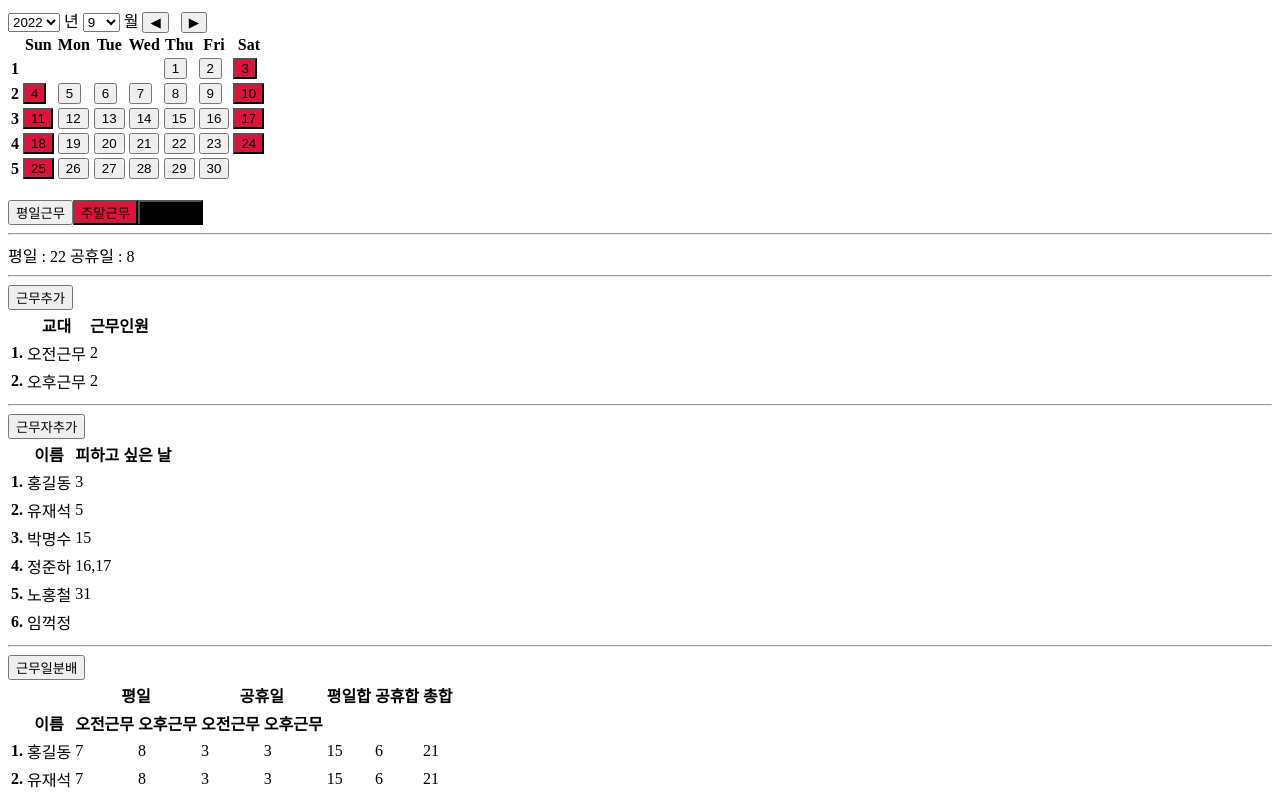
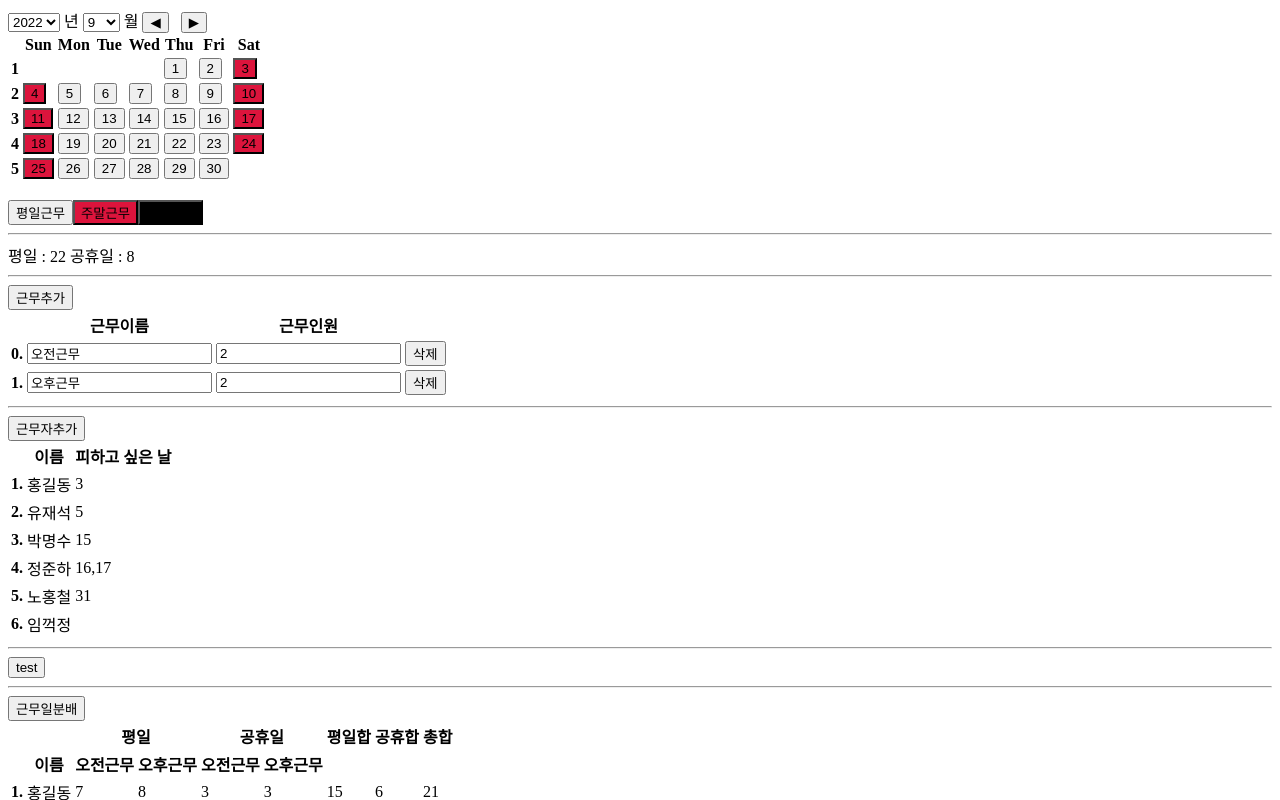
Before and after one commit to woajun/schedule-divider, a Vue app: page / in a window 1280 px wide. Shown: the top 800 px of the page. Built offline with nearby package versions, Linux system fonts and the light colour scheme.

Commit message:
SpecifyShifts

```diff
--- a/src/App.vue
+++ b/src/App.vue
@@ -191,6 +191,10 @@ const setWorkdays = ([day, holi]: [number, number]) => {
   <hr>
   <SpecifyWorker />
   <hr />
+  <button @click="onClick">
+    test
+  </button>
+  <hr />
   <DistributeWorking />
   <hr />
   <AssignSchedule />
--- a/src/components/SpecifyShifts/SpecifyShifts.vue
+++ b/src/components/SpecifyShifts/SpecifyShifts.vue
@@ -1,35 +1,69 @@
 <script lang="ts" setup>
+import { reactive } from 'vue';
+import { newID } from '../helper';
 
+interface Shift {
+  id: number,
+  name: string,
+  num: number,
+}
+
+const shifts = reactive<Shift[]>([
+  {
+    id: newID(),
+    name: '오전근무',
+    num: 2,
+  },
+  {
+    id: newID(),
+    name: '오후근무',
+    num: 2,
+  },
+]);
+
+const addShift = () => {
+  shifts.push({
+    id: newID(),
+    name: '',
+    num: 2,
+  });
+};
+
+const removeShift = (id: number) => {
+  const i = shifts.findIndex((s) => s.id === id);
+  shifts.splice(i, 1);
+};
 </script>
 <template>
   <div>
-    <div>
-      <button>
+    <button @click="addShift">
       근무추가
     </button>
-    </div>
-    <div>
     <table>
       <thead>
         <tr>
           <th />
-            <th>교대</th>
+          <th>근무이름</th>
           <th>근무인원</th>
         </tr>
       </thead>
       <tbody>
-          <tr>
-            <th>1.</th>
-            <td>오전근무</td>
-            <td>2</td>
-          </tr>
-          <tr>
-            <th>2.</th>
-            <td>오후근무</td>
-            <td>2</td>
+        <tr v-for="(shift, i) in shifts" :key="shift.id">
+          <th>{{ i }}.</th>
+          <td><input v-model="shift.name" :class="{ invalid: shift.name.length < 1 }" type="text"></td>
+          <td><input v-model="shift.num" type="number"></td>
+          <td>
+            <button @click="()=>removeShift(shift.id)">
+              삭제
+            </button>
+          </td>
         </tr>
       </tbody>
     </table>
   </div>
-  </div>
 </template>
+<style>
+  .invalid {
+    background-color: brown;
+  }
+</style>
--- a/src/components/helper.ts
+++ b/src/components/helper.ts
@@ -11,3 +11,9 @@ export const iterate: Iterate = (num: number, el?:unknown) => {
   }
   return Array(num).fill(0).map((e, i) => i);
 };
+
+let idGenerator = 0;
+export const newID = () => {
+  idGenerator += 1;
+  return idGenerator;
+};
```
Lines whose indentation alone changed are shown as unchanged.
